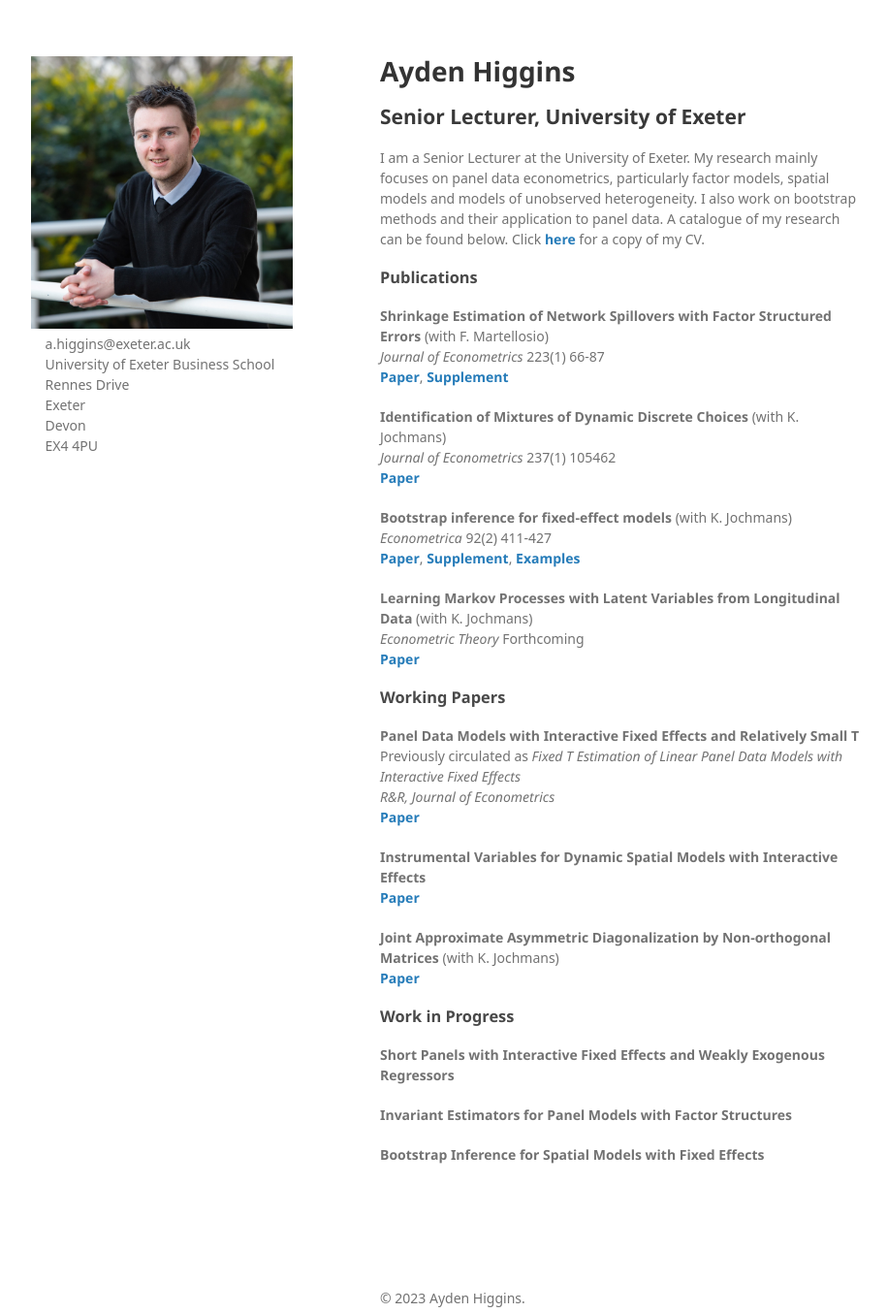
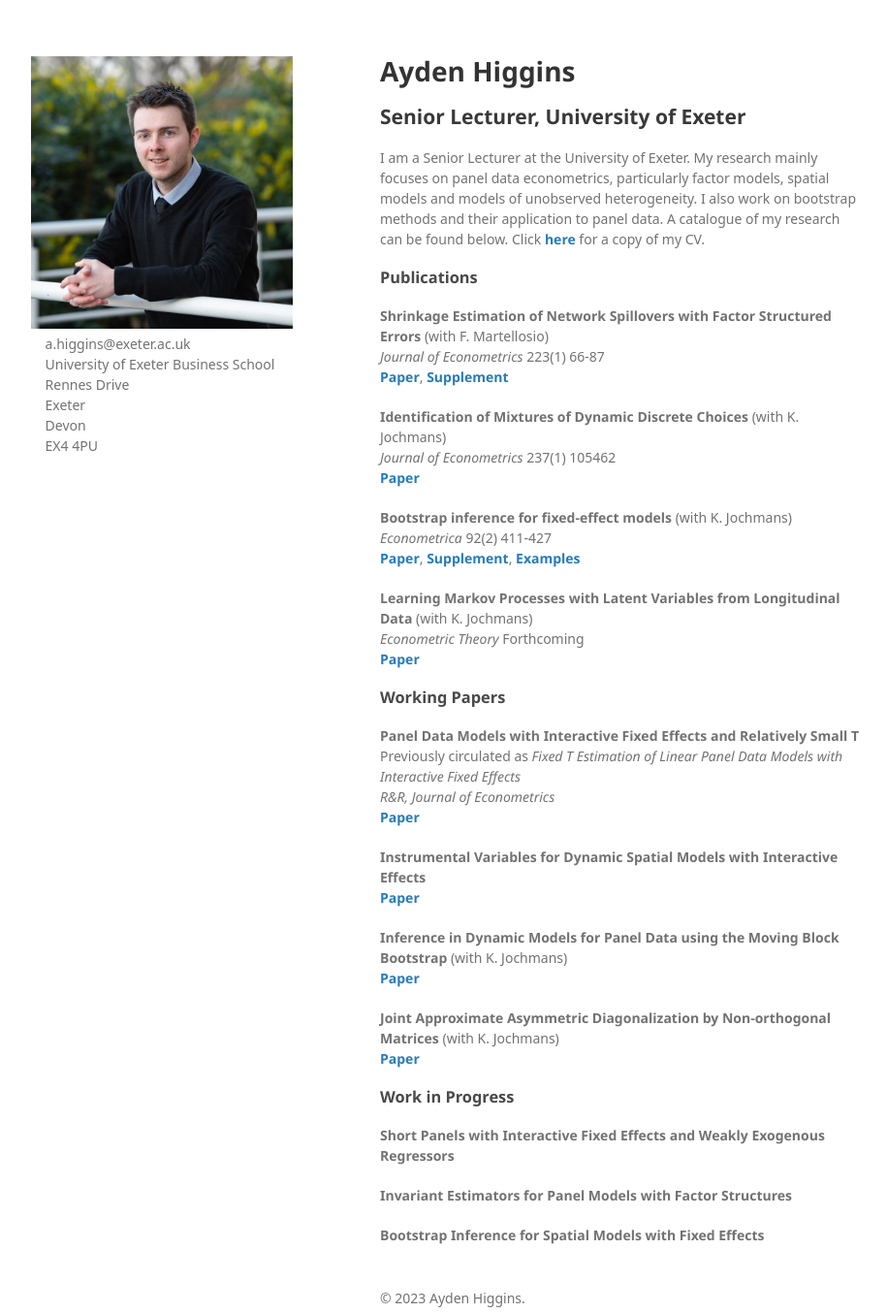
Before and after one commit to Tokkita/Tokkita.github.io, a Jekyll site: the page built from index.md, in a window 1280 px wide and 1354 px high. Shown: the whole window at 97% size, without its empty margins (178-1093 px from the left). Built offline with Jekyll 4.4.1, drawn with Linux system fonts in a browser that asks for light colours; nearby versions of some CDN libraries; some web fonts are replaced; our own code applies the rules of GitHub Pages for plain Markdown files.

Commit message:
Update index.md

```diff
--- a/index.md
+++ b/index.md
@@ -16,6 +16,8 @@ I am a Senior Lecturer at the University of Exeter. My research mainly focuses o
 
 <b> Instrumental Variables for Dynamic Spatial Models with Interactive Effects </b> <br> <strong><a href="{{ IVIFE.pdf | prepend: '/IVIFE.pdf' }}">Paper</a></strong>
 
+<b> Inference in Dynamic Models for Panel Data using the Moving Block Bootstrap </b> (with K. Jochmans) <br> <strong><a href="{{ blkboot.pdf | prepend:'/assets/pdf/BB/blkboot.pdf' }}">Paper</a></strong>
+
 <b> Joint Approximate Asymmetric Diagonalization by Non-orthogonal Matrices </b> (with K. Jochmans) <br>  <strong><a href="{{ JASYD.pdf | prepend: '/assets/pdf/JASYD/JASYD.pdf' | relative_url | download }}">Paper</a></strong>
 
 ### Work in Progress
```
